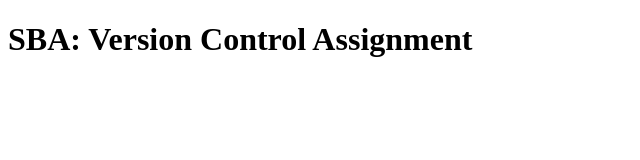
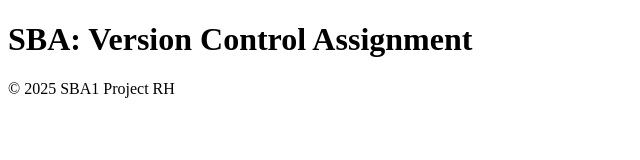
Before and after one commit to DblRH600/version-control-simulation-RicoHaywood, a plain HTML site: page index.html in a window 1280 px wide. Shown: the whole page, without its empty margins (0-640 px from the left). Drawn offline with Linux system fonts and the light colour scheme.

Commit message:
Added footer section to index.html

```diff
--- a/index.html
+++ b/index.html
@@ -8,4 +8,8 @@
 <body>
     <h1>SBA: Version Control Assignment</h1>
 </body>
+
+<footer>
+    <p>&copy; 2025 SBA1 Project RH</p>
+</footer>
 </html>
```
